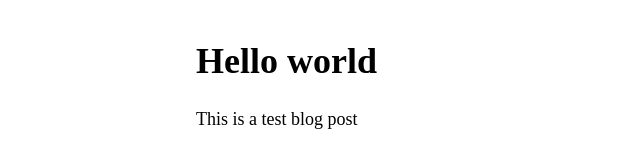
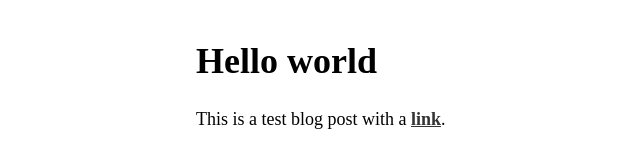
Before and after one commit to dottxt-ai/blog, a plain HTML site: page hello_world.html in a window 1280 px wide. Shown: the whole page, without its empty margins (34-674 px from the left). Drawn offline with Linux system fonts and the light colour scheme.

Commit message:
Deploying to gh-pages from  @ 2bb82490fb005593805f156a899a406a33208119 🚀

```diff
--- a/hello_world.html
+++ b/hello_world.html
@@ -3,7 +3,7 @@
 "http://www.w3.org/TR/xhtml1/DTD/xhtml1-strict.dtd">
 <html xmlns="http://www.w3.org/1999/xhtml" lang="en" xml:lang="en">
 <head>
-<!-- 2023-12-14 Thu 17:10 -->
+<!-- 2023-12-14 Thu 17:18 -->
 <meta http-equiv="Content-Type" content="text/html;charset=utf-8" />
 <meta name="viewport" content="width=device-width, initial-scale=1" />
 <title>Hello world</title>
@@ -15,7 +15,7 @@
 <div id="content">
 <h1 class="title">Hello world</h1>
 <p>
-This is a test blog post
+This is a test blog post with a <a href="http://dottxt.co">link</a>.
 </p>
 </div>
 </body>
```
Also changed, not shown: index.html (+1 -1 lines).
